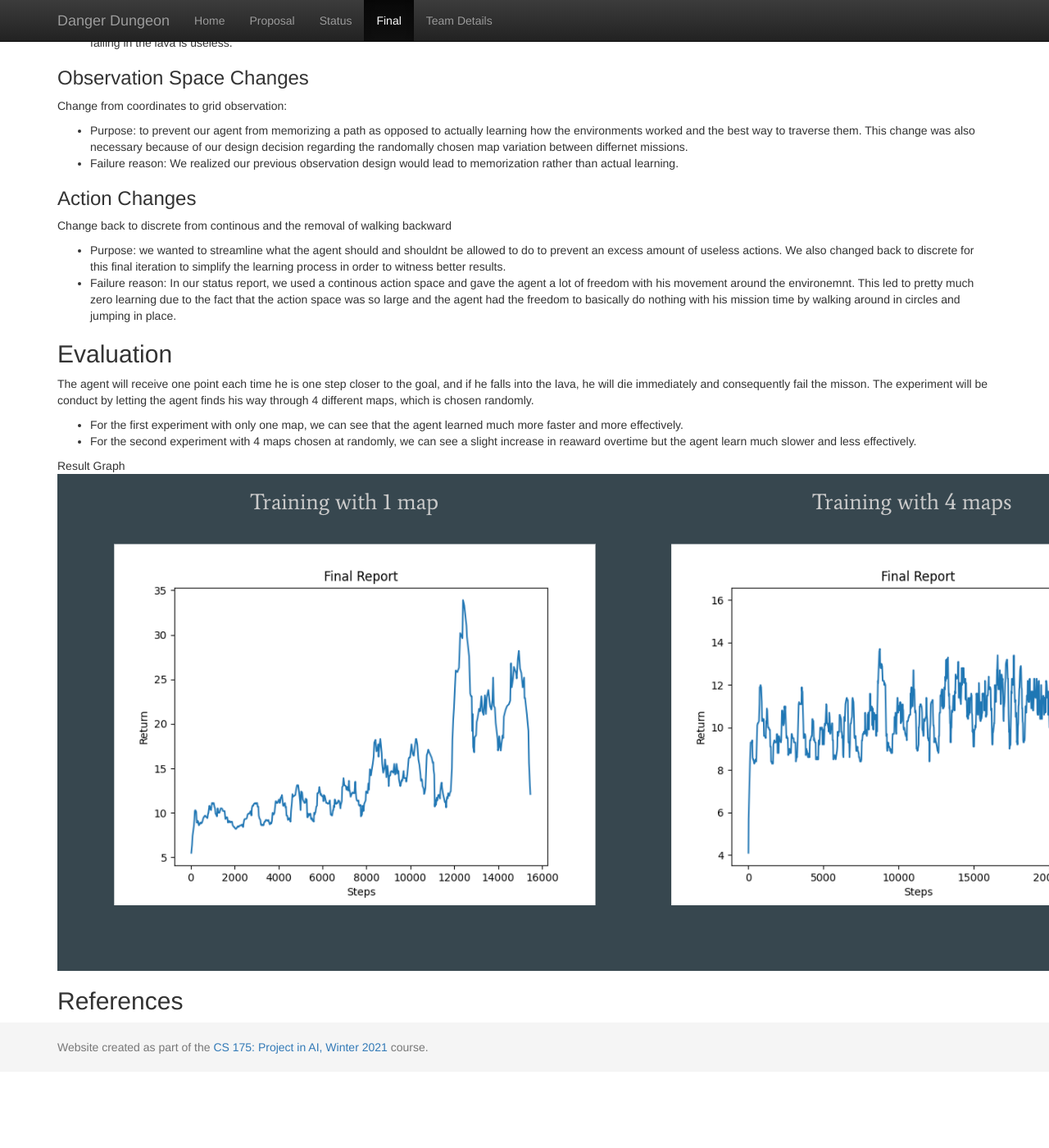
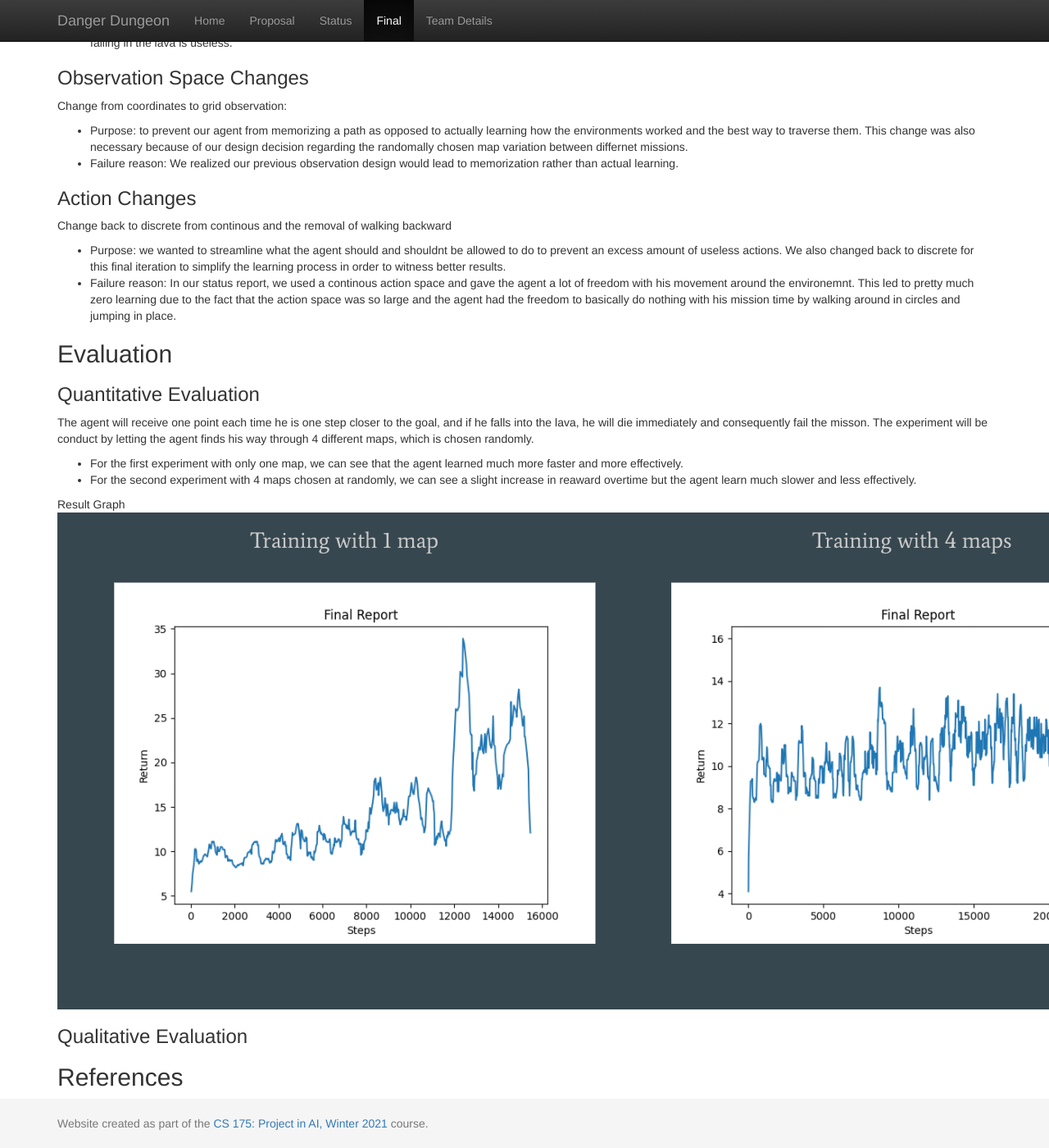
Before and after one commit to maxxdoan/DangerDungeon, a Jekyll site: the page built from docs/final.md, in a window 1280 px wide and 1400 px high, scrolled down 3068 px. Shown: the whole window at 82% size. Built offline with Jekyll 4.4.1, drawn with Linux system fonts in a browser that asks for light colours; before the commit the page ends 4375 px from its top, so only the background shows below that.

Commit message:
Update final.md

```diff
--- a/docs/final.md
+++ b/docs/final.md
@@ -47,6 +47,7 @@ Change back to discrete from continous and the removal of walking backward
 
 
 ## Evaluation
+### Quantitative Evaluation
 The agent will receive one point each time he is one step closer to the goal, and if he falls into the lava, he will die immediately and consequently fail the misson. The experiment will be conduct by letting the agent finds his way through 4 different maps, which is chosen randomly.
 - For the first experiment with only one map, we can see that the agent learned much more faster and more effectively.
 - For the second experiment with 4 maps chosen at randomly, we can see a slight increase in reaward overtime but the agent learn much slower and less effectively.
@@ -54,4 +55,6 @@ The agent will receive one point each time he is one step closer to the goal, an
 Result Graph
 ![](finalGraph.png)
 
+### Qualitative Evaluation
+
 ## References
```
